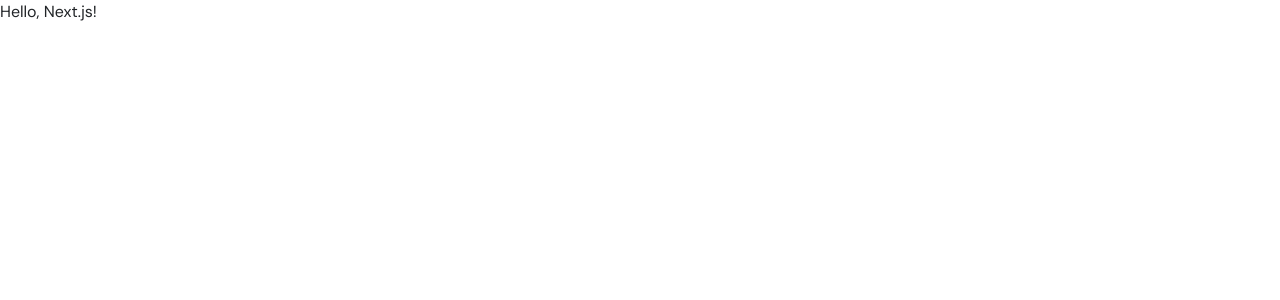
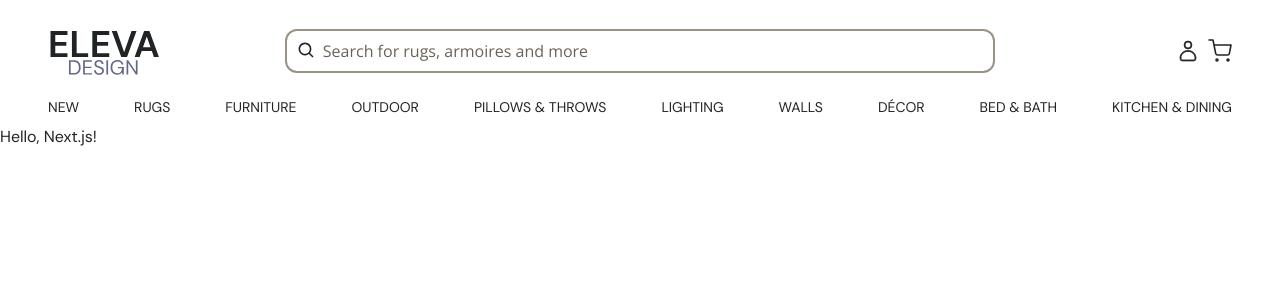
Before and after one commit to ArkadiuszIrlik/furniture-store, a Next.js app: page / in a window 1280 px wide. Shown: the top 300 px of the page. Built offline with nearby package versions, Linux system fonts and the light colour scheme.

Commit message:
Add context providers to root layout

```diff
--- a/src/app/layout.tsx
+++ b/src/app/layout.tsx
@@ -14,6 +14,14 @@
   display: 'swap',
 });
 
+// import { register } from 'swiper/element/bundle';
+
+// register();
+
+import { Header } from 'containers';
+import CartProvider from 'context/CartProvider';
+import { SwiperProvider } from 'components';
+
 export default function RootLayout({
   children,
 }: {
@@ -26,7 +34,12 @@
      font-dm-sans text-text lg:mx-[8%] xl:mx-[14%]
      2xl:mx-auto 2xl:max-w-[1800px]`}
       >
-        {children}
+        <SwiperProvider>
+          <CartProvider>
+            <Header />
+            {children}
+          </CartProvider>
+        </SwiperProvider>
       </body>
     </html>
   );
```
